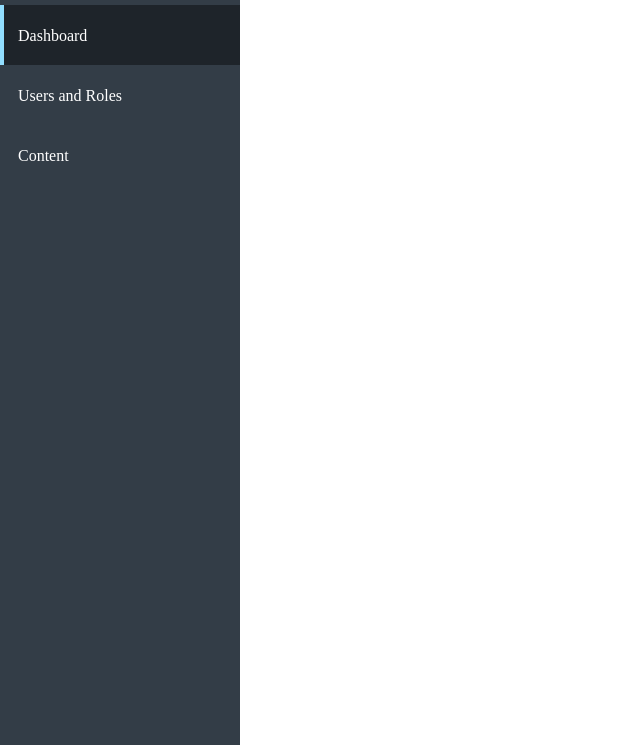
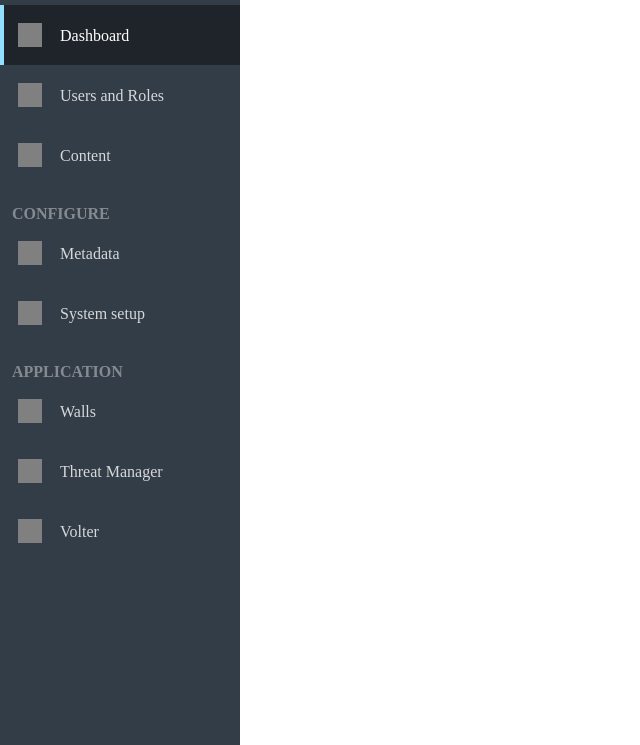
Before and after one commit to PavelProca/htmlmenu, a plain HTML site: page index.html in a window 1280 px wide. Shown: the part 55-800 px from the top of the page, without its empty margins (0-640 px from the left). Drawn offline with Linux system fonts and the light colour scheme.

Commit message:
other changes

```diff
--- a/index.html
+++ b/index.html
@@ -9,11 +9,49 @@
 	<div class="side-menu">
 		<div class="first-level mnulvl" onMouseOver="toggle(false)" onMouseLeave="check()">
 			<div class="logo">
+				<div class="svg-elem"></div>
+				<div class="item-name">iManage</div>
 			</div>
+
+			<div class="menu-element active" onClick="check(1)">
+				<div class="svg-elem"></div>
+				<div class="item-name">Dashboard</div>
+			</div>
+			<div class="menu-element" onClick="check(2)">
+				<div class="svg-elem"></div>
+				<div class="item-name">Users and Roles</div>
+			</div>
+			<div class="menu-element" onClick="check(3)">
+				<div class="svg-elem"></div>
+				<div class="item-name">Content</div>
+			</div>
+
 			<div class="menu-section">
-				<div class="menu-element active" onClick="check(1)">Dashboard</div>
-				<div class="menu-element" onClick="check(2)">Users and Roles</div>
-				<div class="menu-element" onClick="check(3)">Content</div>
+				<h2 name="section-name">Configure</h2>
+				<div class="menu-element" onClick="check(2)">
+					<div class="svg-elem"></div>
+					<div class="item-name">Metadata</div>
+				</div>
+				<div class="menu-element" onClick="check(3)">
+					<div class="svg-elem"></div>
+					<div class="item-name">System setup</div>
+				</div>
+			</div>
+
+			<div class="menu-section">
+				<h2 name="section-name">Application</h2>
+				<div class="menu-element" onClick="check(3)">
+					<div class="svg-elem"></div>
+					<div class="item-name">Walls</div>
+				</div>
+				<div class="menu-element" onClick="check(2)">
+					<div class="svg-elem"></div>
+					<div class="item-name">Threat Manager</div>
+				</div>
+				<div class="menu-element" onClick="check(3)">
+					<div class="svg-elem"></div>
+					<div class="item-name">Volter</div>
+				</div>
 			</div>
 		</div>
 		<div class="second-level mnulvl">
--- a/script.js
+++ b/script.js
@@ -3,13 +3,18 @@ function toggle(parametr) {
 	document.getElementsByClassName('mnulvl')[0].style.transition = 'all 0.5s linear';
 	document.getElementsByClassName('mnulvl')[1].style.transition = 'all 0.5s linear';
 	if (parametr===true) {
-		document.getElementsByClassName('mnulvl')[0].style.width = '50px';
+		document.getElementsByClassName('mnulvl')[0].style.width = '60px';
 		document.getElementsByClassName('mnulvl')[0].style.background = '#1E242A';
-		document.getElementsByClassName('mnulvl')[1].style.width = '190px';
+		document.getElementsByClassName('mnulvl')[1].style.width = '180px';
+		document.getElementsByName('section-name')[0].style.color = 'transparent';
+		document.getElementsByName('section-name')[1].style.color = 'transparent';
 	} else {
 		document.getElementsByClassName('mnulvl')[0].style.width = '240px';
 		document.getElementsByClassName('mnulvl')[0].style.background = '#333D47';
 		document.getElementsByClassName('mnulvl')[1].style.width = '0px';
+		document.getElementsByName('section-name')[0].style.color = 'inherit';
+		document.getElementsByName('section-name')[1].style.color = 'inherit';
+
 	}
 }
 
--- a/style.less
+++ b/style.less
@@ -1,6 +1,7 @@
 * {
 	margin: 0;
 	padding: 0;
+	font-size: 16px;
 }
 .main-wrapper {
 	margin: 0 auto;
@@ -16,11 +17,11 @@
 	height: 100vh;
 	width: 240px;
 	display: flex;
+	color: rgba(255,255,255,0.4);
 	position: fixed;
 }
 .first-level {
 	width: 240px;
-	color: rgba(255,255,255,0.8);
 	background: #333D47;
 }
 .second-level {
@@ -28,6 +29,7 @@
 	width: 0;
 	overflow: hidden;
 	background: #333D47;
+	z-index: 1;
 	.cont-menu .menu-element:hover {border: none; padding: 18px;}
 }
 .cont-menu {display: none;}
@@ -36,17 +38,35 @@
 	padding: 18px;
 	box-sizing: border-box;
 	line-height: 25px;
-	color: #fff;
+	color: rgba(255,255,255,0.8);
+	white-space: nowrap;
 	cursor: pointer;
 	&:hover, &.active, &.active:hover {
 		padding-left: 14px;
+		border-left: 4px solid #92DEFF;
 		background: #1E242A;
-		border-left: 4px solid #92DEFF;
+		color: #fff;
 	}
 }
-
+.menu-section {
+	margin-top: 20px;
+	h2 {
+		margin-left: 12px;
+		text-transform: uppercase;
+		transition: all 0.2s linear;
+	}
+}
+.svg-elem {
+	position: absolute;
+	width: 24px;
+	height: 24px;
+	background: grey;
+}
+.item-name {margin-left: 42px;}
 .logo {
 	height: 60px;
 	padding: 18px;
+	color: #fff;
+	line-height: 25px;
 	box-sizing: border-box;
 }
```
Also changed, not shown: style.css.
